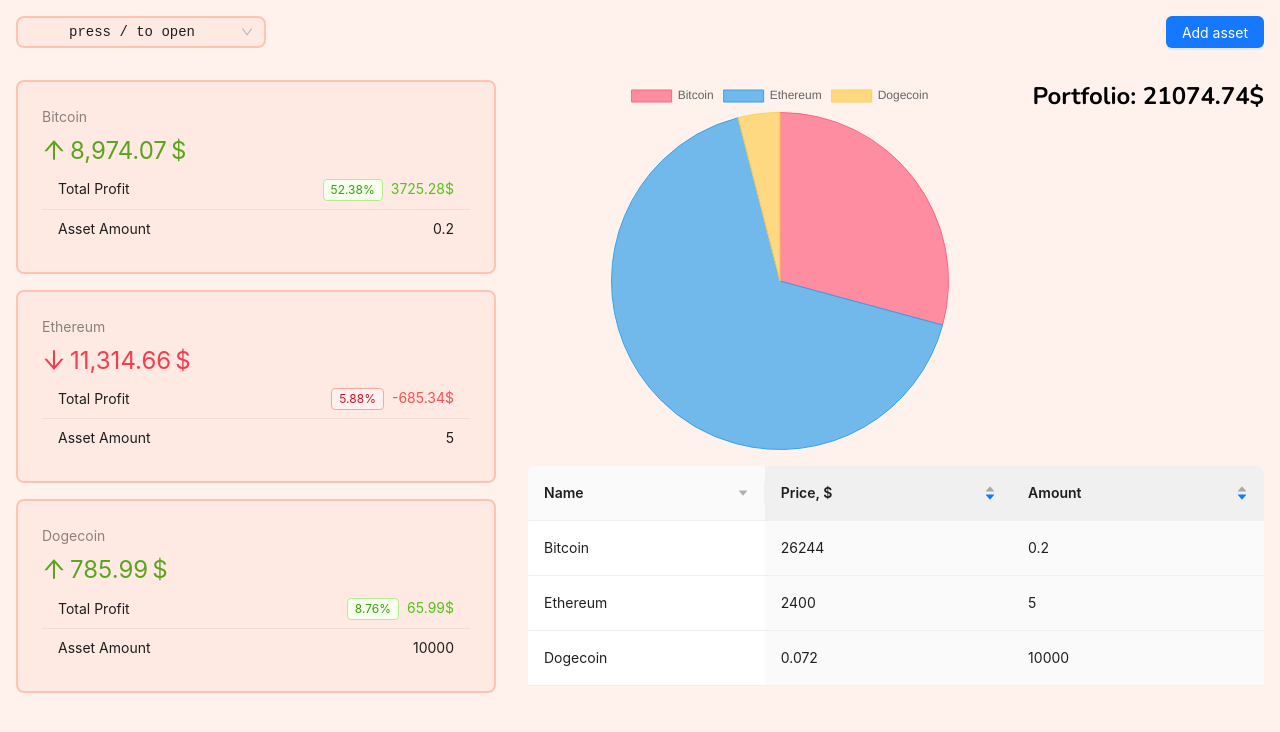
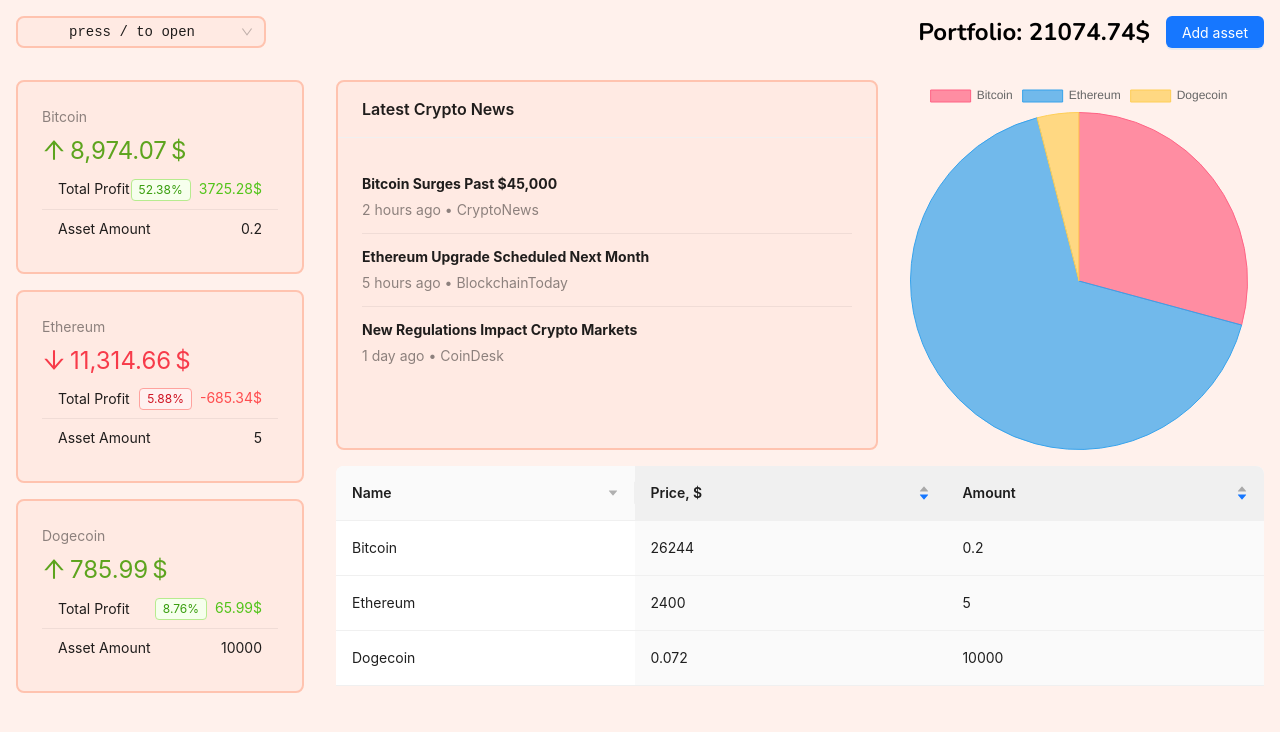
Before and after one commit to AnKlvy/Crypto-App-React, a React (Vite) app: page / in a window 1280 px wide. Shown: the top 732 px of the page. Built offline with nearby package versions, Linux system fonts and the light colour scheme.

Commit message:
large adaptive

```diff
--- a/src/components/layout/content/AppContent.jsx
+++ b/src/components/layout/content/AppContent.jsx
@@ -3,6 +3,8 @@
 import PortfolioChart from "./PortfolioChart.jsx";
 import AssetsTable from "./AssetsTable.jsx";
 import styles from "./AppContent.module.css";
+import PortfolioTotal from "./PortfolioTotal.jsx";
+import NewsComponent from "./NewsComponent.jsx";
 
 const contentStyle = {
     minHeight: "calc(100vh - 60px)",
@@ -11,22 +13,11 @@
 };
 
 export default function AppContent() {
-    const {assets, crypto} = useCrypto()
-
-    const cryptoPriceMap = crypto.reduce((acc, c) => {
-        acc[c.id] = c.price
-        return acc
-    }, {})
-
-    const totalPortfolio = assets
-        .map((asset) => asset.amount * cryptoPriceMap[asset.id])
-        .reduce((acc, v) => (acc += v), 0)
-        .toFixed(2);
-
+    const {deviceWidth}=useCrypto()
     return (<Layout.Content style={contentStyle}>
         <div className={styles.titleAndChart}>
-            <h2 className={styles.contentTitle}>
-                <span>Portfolio:&nbsp;</span><span>{totalPortfolio}$</span></h2>
+            {deviceWidth>900 && <NewsComponent />}
+            {(deviceWidth < 900) && <PortfolioTotal/>}
             <PortfolioChart/>
         </div>
         <AssetsTable/>
--- a/src/components/layout/content/AppContent.module.css
+++ b/src/components/layout/content/AppContent.module.css
@@ -1,46 +1,42 @@
 .titleAndChart {
     display: flex;
-    justify-content: center;
+    justify-content: space-between;
     position: relative;
     margin-bottom: 1rem;
-    flex-direction: row-reverse;
+    flex-direction: row;
 }
 
 .contentTitle {
     color: #000000;
     font-size: 1.5rem;
-    margin-bottom: 1rem;
     display: inline-flex;
-    position: absolute;
-    font-family: var(--font-nunito);
+    margin-right: 1rem;
+    font-family: var(--font-nunito), serif;
     right: 0;
     top: 0;
 }
 
 @media (max-width: 1300px) {
 .contentTitle{
-    position: static; /* Отключаем абсолютное позиционирование */
+    position: static;
 }
-    /*.titleAndChart{*/
-    /*    flex-direction: column;*/
-    /*}*/
     @media (max-width: 900px) {
         .contentTitle {
             flex-direction: column;
             font-size: 1.5rem;
         }
         .titleAndChart {
+            justify-content: center;
             align-items: center;
+            flex-direction: row;
         }
         @media (max-width: 480px) {
             .contentTitle {
                 padding-left: 1rem;
-                font-size:   6vw;
+                font-size: 6vw;
             }
             .titleAndChart {
-                /*display: block*/
                 flex-direction: column;
-                align-items: center;
             }
         }
     }
--- /dev/null
+++ b/src/components/layout/content/NewsComponent.jsx
@@ -0,0 +1,51 @@
+import { Card, Typography, List } from 'antd';
+import styles from './NewsComponent.module.css';
+
+const { Title, Text } = Typography;
+
+// Sample news data - would be fetched from API in production
+const newsItems = [
+  {
+    id: 1,
+    title: 'Bitcoin Surges Past $45,000',
+    date: '2 hours ago',
+    source: 'CryptoNews'
+  },
+  {
+    id: 2,
+    title: 'Ethereum Upgrade Scheduled Next Month',
+    date: '5 hours ago',
+    source: 'BlockchainToday'
+  },
+  {
+    id: 3,
+    title: 'New Regulations Impact Crypto Markets',
+    date: '1 day ago',
+    source: 'CoinDesk'
+  }
+];
+
+export default function NewsComponent() {
+  return (
+    <div className={styles.newsContainer}>
+      <Card title="Latest Crypto News" className={styles.newsCard}>
+        <List
+          itemLayout="horizontal"
+          dataSource={newsItems}
+          renderItem={(item) => (
+            <List.Item>
+              <List.Item.Meta
+                title={item.title}
+                description={
+                  <Text type="secondary">
+                    {item.date} • {item.source}
+                  </Text>
+                }
+              />
+            </List.Item>
+          )}
+        />
+      </Card>
+    </div>
+  );
+}
--- /dev/null
+++ b/src/components/layout/content/NewsComponent.module.css
@@ -0,0 +1,24 @@
+.newsContainer {
+  flex: 1;
+  margin-right: 1rem;
+}
+
+.newsCard {
+  height: 100%;
+  border: var(--border-persik) solid 2px;
+  background-color: var(--background-antd);
+}
+
+@media (max-width: 900px) {
+  .newsContainer {
+    margin-right: 0;
+    margin-bottom: 1rem;
+    width: 100%;
+  }
+}
+
+@media (max-width: 480px) {
+  .newsContainer {
+    margin-bottom: 1rem;
+  }
+}
--- a/src/components/layout/content/PortfolioChart.jsx
+++ b/src/components/layout/content/PortfolioChart.jsx
@@ -6,7 +6,7 @@
 ChartJS.register(ArcElement, Tooltip, Legend);
 
 export default function PortfolioChart() {
-    const {assets, isMobile} = useCrypto()
+    const {assets, deviceWidth} = useCrypto()
     const data = {
         labels: assets.map(a => a.name),
         datasets: [
@@ -34,9 +34,8 @@
         ],
     };
 
-    const leftOrTop = isMobile
+    const leftOrTop =deviceWidth > 480 && deviceWidth <=900;
     const options = {
-        scale: {},
         plugins: {
             legend: {
                 position: leftOrTop ? 'left' : 'top',
--- a/src/components/layout/content/PortfolioChart.module.css
+++ b/src/components/layout/content/PortfolioChart.module.css
@@ -1,7 +1,7 @@
 .chartContainer {
     margin: 0;
     height: 370px;
-    width: 100%;
+    /*width: 100%;*/
     display: flex;
     justify-content: center;
 
--- /dev/null
+++ b/src/components/layout/content/PortfolioTotal.jsx
@@ -0,0 +1,23 @@
+import styles from "./AppContent.module.css";
+import {useCrypto} from "../../../context/crypto-context.jsx";
+
+
+export default function PortfolioTotal() {
+    const {assets, crypto} = useCrypto()
+
+    const cryptoPriceMap = crypto.reduce((acc, c) => {
+        acc[c.id] = c.price
+        return acc
+    }, {})
+
+    const totalPortfolio = assets
+        .map((asset) => asset.amount * cryptoPriceMap[asset.id])
+        .reduce((acc, v) => (acc += v), 0)
+        .toFixed(2);
+
+    return (
+        <h2 className={styles.contentTitle}>
+            <span>Portfolio:&nbsp;</span><span>{totalPortfolio}$</span>
+        </h2>
+    )
+}
--- a/src/components/layout/header/AppHeader.jsx
+++ b/src/components/layout/header/AppHeader.jsx
@@ -5,6 +5,7 @@
 import AddAssetForm from "./AddAssetForm.jsx";
 
 import styles from "./AppHeader.module.css";
+import PortfolioTotal from "../content/PortfolioTotal.jsx";
 
 const headerStyle = {
     textAlign: 'center',
@@ -17,7 +18,7 @@
 };
 
 export default function AppHeader() {
-    const {crypto} = useCrypto();
+    const {crypto, deviceWidth} = useCrypto();
     const [select, setSelect] = useState(false)
     const [modal, setModal] = useState(false);
     const [coin, setCoin] = useState(null);
@@ -144,7 +145,14 @@
                         {option.data.label}
                     </Space>
                 )}/>
-            <Button type="primary" onClick={() => setDrawer(true)}>Add asset</Button>
+
+            <div style={{display: 'flex', justifyContent: "end", alignItems: "center"}}>
+                {(deviceWidth > 900) && <PortfolioTotal/>}
+
+
+                <Button type="primary" onClick={() => setDrawer(true)}>Add asset</Button>
+
+            </div>
             <Modal
                 open={modal}
                 onCancel={() => {
--- a/src/components/layout/sider/AppSider.jsx
+++ b/src/components/layout/sider/AppSider.jsx
@@ -13,7 +13,7 @@
     const {assets} = useContext(CryptoContext)
 
     return (<Layout.Sider
-        width="40%"
+        width="25%"
         style={siderStyle}
         className={styles.siderHide}
         breakpoint="lg"
--- a/src/context/crypto-context.jsx
+++ b/src/context/crypto-context.jsx
@@ -6,7 +6,7 @@
     assets: [],
     crypto: [],
     isLoading: false,
-    isMobile: false,
+    deviceWidth: false,
     addAsset: () => {},
 });
 
@@ -15,7 +15,7 @@
     const [isLoading, setIsLoading] = useState(false);
     const [crypto, setCrypto] = useState([]);
     const [assets, setAssets] = useState([]);
-    const [isMobile, setIsMobile] = useState( window.innerWidth > 500 && window.innerWidth <= 900);
+    const [deviceWidth, setDeviceWidth] = useState(window.innerWidth);
 
     function mapAssets(assets, result) {
         return assets.map(asset => {
@@ -46,7 +46,7 @@
 
     useEffect(() => {
         const handleResize = () => {
-            setIsMobile(window.innerWidth > 500 && window.innerWidth <= 900);
+            setDeviceWidth(window.innerWidth);
         };
 
         window.addEventListener('resize', handleResize);
@@ -59,7 +59,7 @@
     }
 
     return (
-        <CryptoContext.Provider value={{assets, crypto, isLoading, addAsset, isMobile}}>
+        <CryptoContext.Provider value={{assets, crypto, isLoading, addAsset, deviceWidth}}>
             {children}
         </CryptoContext.Provider>
     );
```
